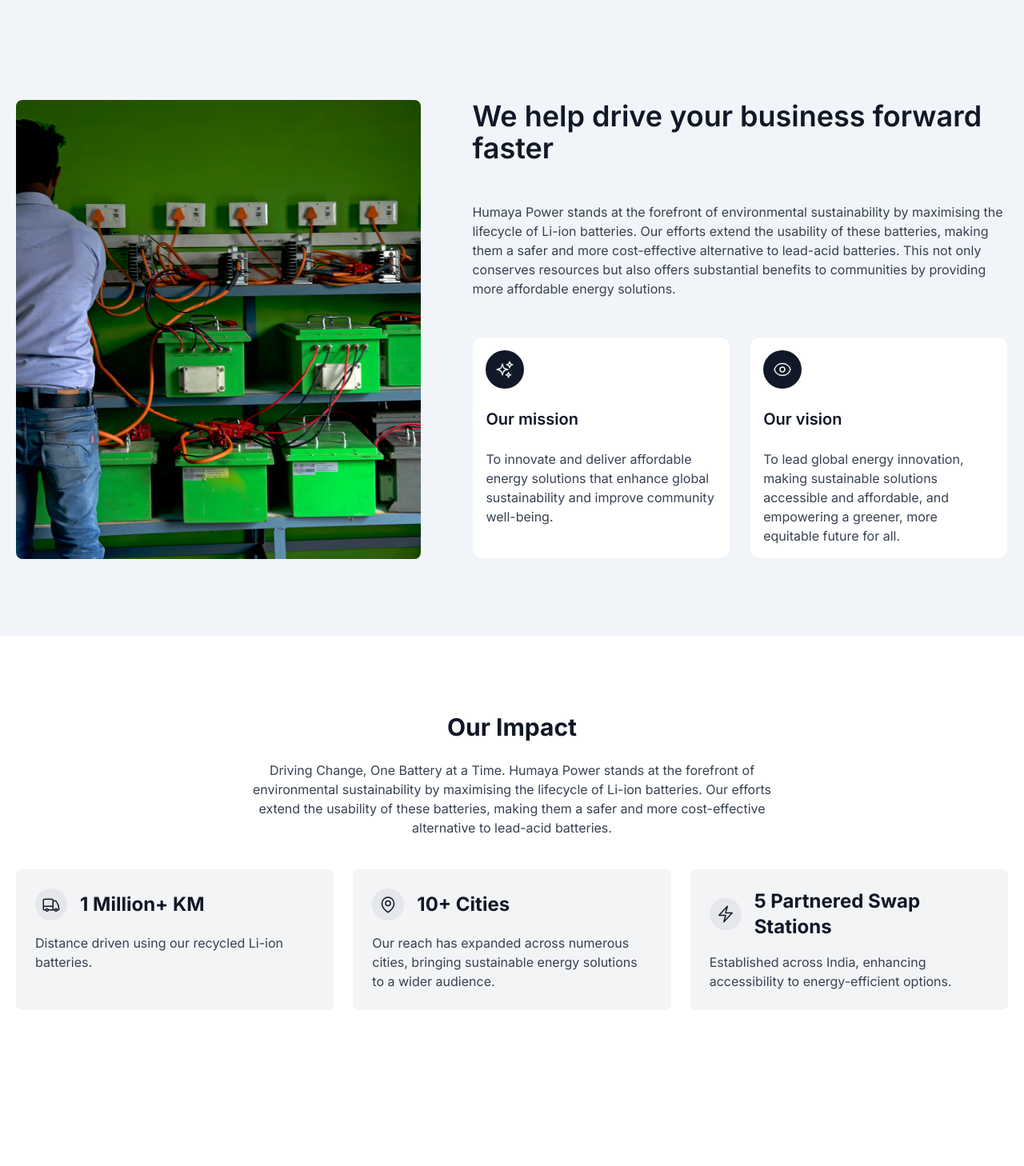
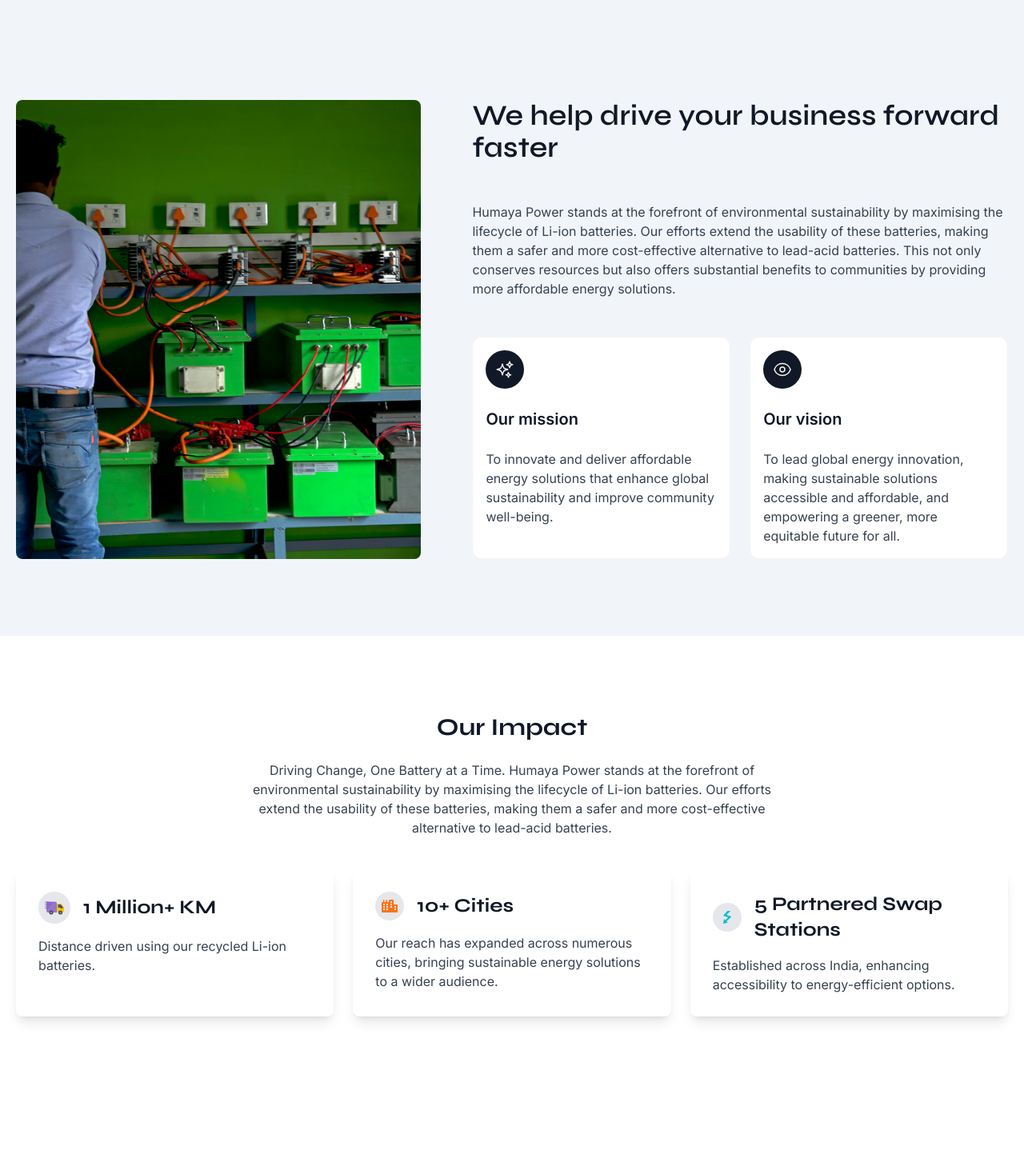
Before and after one commit to Shujaulislam/hmp-try1, a Next.js app: page /about in a window 1280 px wide. Shown: the part 780-2238 px from the top of the page at 80% size. Built offline with nearby package versions, Linux system fonts and the light colour scheme.

Commit message:
Font changes added globally

```diff
--- a/src/app/about/page.tsx
+++ b/src/app/about/page.tsx
@@ -2,9 +2,11 @@
 import React from 'react';
 import Image from 'next/image';
 import { motion } from 'framer-motion';
-import { syne } from '../font';
-import { Router } from 'next/router';
+import { montserrat, syne } from '../font';
 import Link from 'next/link';
+import { FcInTransit,FcElectricity } from 'react-icons/fc';
+import { GiModernCity } from "react-icons/gi";
+import { FaCity } from 'react-icons/fa';
 
 const fadeIn = {
   initial: { opacity: 0, y: 20 },
@@ -31,7 +33,8 @@
           initial="initial"
           animate="animate"
         >
-          <h1 className="text-5xl md:text-6xl font-bold mb-6">We Are Humaya Power</h1>
+          <h1 className={`${syne.className} text-5xl md:text-6xl font-bold mb-6`}>
+            We Are Humaya Power</h1>
           <p className="text-xl">Powering a sustainable future with innovative energy solutions</p>
         </motion.div>
       </section>
@@ -53,7 +56,7 @@
               animate={{ opacity: 1, x: 0 }}
               transition={{ duration: 0.6, delay: 0.6 }}
             >
-              <p className="text-gray-700 mb-6 text-lg font-light leading-8">
+              <p className="text-gray-700 mb-6 text-lg font-normal leading-8">
                 Our journey began with a vision to revolutionise the way energy resources are used and preserved. Witnessing the wasteful crushing and recycling processes of damaged batteries, our founders were driven to create a more sustainable solution.
               </p>
               <p className="text-gray-700 text-lg">
@@ -71,7 +74,7 @@
             <Image src="/swap-station.jpg" alt="working on housing" width={1300} height={900} className="w-full md:h-full object-cover rounded-lg" />
           </div>
           <div className="md:w-1/2 lg:w-[54%] space-y-12 text-gray-700 dark:text-gray-300">
-            <h1 className="text-gray-900 dark:text-white font-semibold text-2xl sm:text-3xl md:text-4xl">
+            <h1 className={`${syne.className} text-gray-900 dark:text-white font-semibold text-2xl sm:text-3xl md:text-4xl`}>
               We help drive your business forward faster
             </h1>
             <p>
@@ -110,47 +113,42 @@
       <section className="py-24">
         <div className="max-w-7xl mx-auto px-5 sm:px-10 md:px-12 lg:px-5 space-y-10">
           <div className="text-center space-y-6 max-w-2xl mx-auto">
-            <h1 className="text-3xl font-bold text-gray-900 dark:text-white capitalize">Our Impact</h1>
+            <h1 className={`${syne.className} text-3xl font-bold text-gray-900 dark:text-white capitalize`}>
+              Our Impact</h1>
             <p className="text-gray-700 dark:text-gray-300">
               Driving Change, One Battery at a Time. Humaya Power stands at the forefront of environmental sustainability by maximising the lifecycle of Li-ion batteries. Our efforts extend the usability of these batteries, making them a safer and more cost-effective alternative to lead-acid batteries.
             </p>
           </div>
           <div className="grid gap-6 sm:grid-cols-2 md:grid-cols-3">
-            <div className="p-5 md:p-6 rounded-lg bg-gray-100 dark:bg-gray-900 space-y-4">
+            <div className="p-6 md:p-7 rounded-lg shadow-lg hover:shadow-xl transition-shadow bg-white dark:bg-gray-900 space-y-4">  {/*bg-white p-6 rounded-lg shadow-lg hover:shadow-xl transition-shadow */}
               <div className="flex items-center gap-4 text-gray-900 dark:text-white">
                 <span className="p-2 rounded-full bg-gray-200 dark:bg-gray-800">
-                  <svg xmlns="http://www.w3.org/2000/svg" fill="none" viewBox="0 0 24 24" strokeWidth="1.5" stroke="currentColor" className="w-6 h-6">
-                    <path strokeLinecap="round" strokeLinejoin="round" d="M8.25 18.75a1.5 1.5 0 01-3 0m3 0a1.5 1.5 0 00-3 0m3 0h6m-9 0H3.375a1.125 1.125 0 01-1.125-1.125V14.25m17.25 4.5a1.5 1.5 0 01-3 0m3 0a1.5 1.5 0 00-3 0m3 0h1.125c.621 0 1.129-.504 1.09-1.124a17.902 17.902 0 00-3.213-9.193 2.056 2.056 0 00-1.58-.86H14.25M16.5 18.75h-2.25m0-11.177v-.958c0-.568-.422-1.048-.987-1.106a48.554 48.554 0 00-10.026 0 1.106 1.106 0 00-.987 1.106v7.635m12-6.677v6.677m0 4.5v-4.5m0 0h-12" />
-                  </svg>
+                <FcInTransit className="w-6 h-6" />
                 </span>
-                <h2 className="font-bold text-2xl">1 Million+ KM</h2>
+                <h2 className={`${syne.className} font-bold text-2xl`}>1 Million+ KM</h2>
               </div>
               <p className="text-gray-700 dark:text-gray-300">
                 Distance driven using our recycled Li-ion batteries.
               </p>
             </div>
-            <div className="p-5 md:p-6 rounded-lg bg-gray-100 dark:bg-gray-900 space-y-4">
+            <div className="p-6 md:p-7 rounded-lg shadow-lg hover:shadow-xl transition-shadow bg-white dark:bg-gray-900 space-y-4">
               <div className="flex items-center gap-4 text-gray-900 dark:text-white">
                 <span className="p-2 rounded-full bg-gray-200 dark:bg-gray-800">
-                  <svg xmlns="http://www.w3.org/2000/svg" fill="none" viewBox="0 0 24 24" strokeWidth="1.5" stroke="currentColor" className="w-6 h-6">
-                    <path strokeLinecap="round" strokeLinejoin="round" d="M15 10.5a3 3 0 11-6 0 3 3 0 016 0z" />
-                    <path strokeLinecap="round" strokeLinejoin="round" d="M19.5 10.5c0 7.142-7.5 11.25-7.5 11.25S4.5 17.642 4.5 10.5a7.5 7.5 0 1115 0z" />
-                  </svg>
+                {/* <GiModernCity className="bg-pink-400"/> */}
+                <FaCity className=" text-orange-500 w-5 h-5 " />
                 </span>
-                <h2 className="font-syne font-bold text-2xl">10+ Cities</h2>
+                <h2 className={`${syne.className} font-bold text-2xl`}>10+ Cities</h2>
               </div>
               <p className="text-gray-700 dark:text-gray-300">
                 Our reach has expanded across numerous cities, bringing sustainable energy solutions to a wider audience.
               </p>
             </div>
-            <div className="p-5 md:p-6 rounded-lg bg-gray-100 dark:bg-gray-900 space-y-4">
+            <div className="p-6 md:p-7 rounded-lg shadow-lg hover:shadow-xl transition-shadow bg-white dark:bg-gray-900 space-y-4">
               <div className="flex items-center gap-4 text-gray-900 dark:text-white">
                 <span className="p-2 rounded-full bg-gray-200 dark:bg-gray-800">
-                  <svg xmlns="http://www.w3.org/2000/svg" fill="none" viewBox="0 0 24 24" strokeWidth="1.5" stroke="currentColor" className="w-6 h-6">
-                    <path strokeLinecap="round" strokeLinejoin="round" d="M3.75 13.5l10.5-11.25L12 10.5h8.25L9.75 21.75 12 13.5H3.75z" />
-                  </svg>
+                <FcElectricity className="w-5 h-5" />
                 </span>
-                <h2 className="font-bold text-2xl">5 Partnered Swap Stations</h2>
+                <h2 className={`${syne.className} font-bold text-2xl`}>5 Partnered Swap Stations</h2>
               </div>
               <p className="text-gray-700 dark:text-gray-300">
                 Established across India, enhancing accessibility to energy-efficient options.
@@ -195,7 +193,7 @@
       <section className="py-24 bg-slate-100">
         <div className="container mx-auto px-4">
           <motion.h2
-            className="text-4xl font-bold mb-12 text-center text-gray-800"
+            className={`${syne.className} text-4xl font-bold mb-12 text-center text-gray-800`}
             initial={{ opacity: 0, y: -20 }}
             animate={{ opacity: 1, y: 0 }}
             transition={{ duration: 0.6 }}
--- a/src/app/font.ts
+++ b/src/app/font.ts
@@ -1,4 +1,4 @@
-import { Syne, Roboto } from "next/font/google"; // Import multiple fonts as needed
+import { Syne, Roboto, Montserrat, Nunito } from "next/font/google"; // Import multiple fonts as needed
 
 export const syne = Syne({
   subsets: ['latin'], // Specify subsets
@@ -11,3 +11,15 @@
   weight: ['400', '500', '700'], // Specify weights as needed
   display: 'swap',
 });
+
+export const montserrat = Montserrat ({
+  subsets: ['latin'],
+  weight: ['400','500','700'],
+  display: 'swap',
+});
+
+export const nunito = Nunito ({
+  subsets: ['latin'],
+  weight: ['400','500','700'],
+  display: 'swap',
+});
--- a/src/app/layout.tsx
+++ b/src/app/layout.tsx
@@ -1,6 +1,6 @@
 import type { Metadata } from "next";
 import { Inter} from "next/font/google";
-import { syne, roboto } from "./font";
+import { syne, roboto, montserrat, nunito } from "./font";
 import "./globals.css";
 import Navbar from "@/components/navbar/navbar";
 import Footer from "@/components/footer/footer";
@@ -18,7 +18,7 @@
 }>) {
   return (
     <html lang="en">
-   <body className={`${syne.className} ${roboto.className} ${inter.className}`}>
+   <body className={`${syne.className} ${roboto.className} ${montserrat.className} ${nunito.className} ${inter.className}`}>
     <Navbar/>
     {children}
     <Footer/>
--- a/src/app/page.tsx
+++ b/src/app/page.tsx
@@ -3,6 +3,7 @@
 import Link from 'next/link';
 import { FaSolarPanel, FaBatteryFull, FaLeaf, FaCity } from 'react-icons/fa';
 import { FcInTransit, FcBusinessman } from "react-icons/fc";
+import { montserrat, syne } from './font';
 
 const Page = () => {
   const [isNavbarOpen, setIsNavbarOpen] = useState(false);
@@ -43,10 +44,10 @@
       <section className="bg-slate-900 w-full py-20 md:py-32 px-5 md:px-12 lg:px-28">
         <div className="mx-auto w-full px-5 sm:px-10 md:px-12 lg:px-5 relative z-10">
           <div className="text-center flex flex-col items-center space-y-8 md:space-y-10">
-            <h2 className="text-4xl md:text-5xl text-white font-bold">
+            <h2 className={`${syne.className} text-4xl md:text-5xl text-white font-bold`}>
               Energize Your World, Sustainably
             </h2>
-            <p className="text-gray-300 text-center max-w-2xl text-lg md:text-xl font-syne">
+             <p className="text-gray-300 text-center max-w-2xl text-lg md:text-xl font-syne">
               At Humaya Power, we don't just offer energy solutions; we redefine them. Our commitment is to revolutionize the sustainable energy landscape by making high-quality, eco-friendly energy options accessible and affordable for everyone.
             </p>
           </div>
@@ -57,7 +58,8 @@
       <section className="bg-gradient-to-b from-white to-gray-100 w-full py-20 px-5 md:px-12 lg:px-28">
         <div className="mx-auto w-full px-5 sm:px-10 md:px-12 lg:px-5 relative z-10">
           <div className="text-center flex flex-col items-center space-y-8 md:space-y-10">
-            <h2 className="text-4xl md:text-5xl font-bold">
+            <h2 className={`${syne.className} text-4xl md:text-5xl font-bold`}
+            >
               Why Choose Humaya Power?
             </h2>
             <p className="text-black text-center max-w-3xl text-lg md:text-xl font-syne">
--- a/src/app/solutions/page.tsx
+++ b/src/app/solutions/page.tsx
@@ -2,6 +2,7 @@
 import React from 'react';
 import Image from 'next/image';
 import { motion } from 'framer-motion';
+import { syne } from '../font';
 
 const fadeIn = {
   initial: { opacity: 0, y: 20 },
@@ -28,7 +29,7 @@
           initial="initial"
           animate="animate"
         >
-          <h1 className="text-4xl md:text-6xl font-bold mb-6">Explore Our Battery Solutions</h1>
+          <h1 className={`${syne.className} text-4xl md:text-6xl font-bold mb-6`}>Explore Our Battery Solutions</h1>
           <p className="text-base md:text-xl">Innovative and reliable power solutions for the future of mobility.</p>
         </motion.div>
       </section>
```
Also changed, not shown: src/app/contact/page.tsx (+5 -5 lines).
